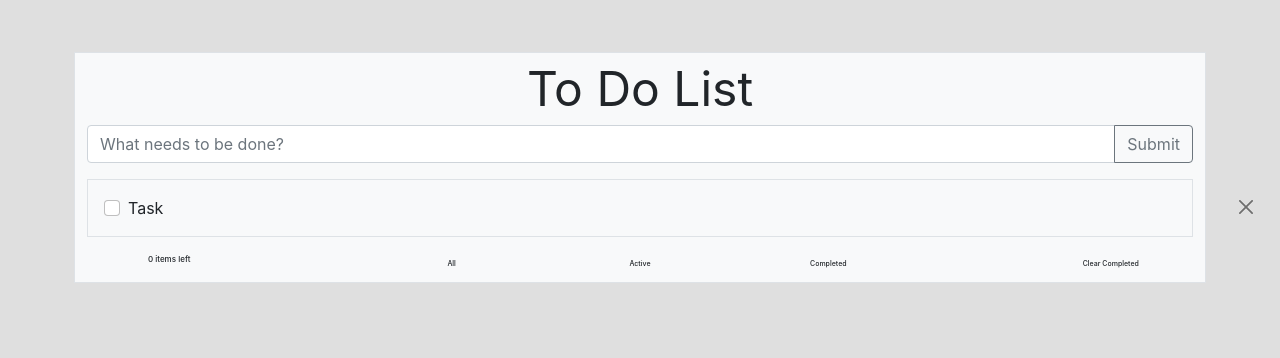
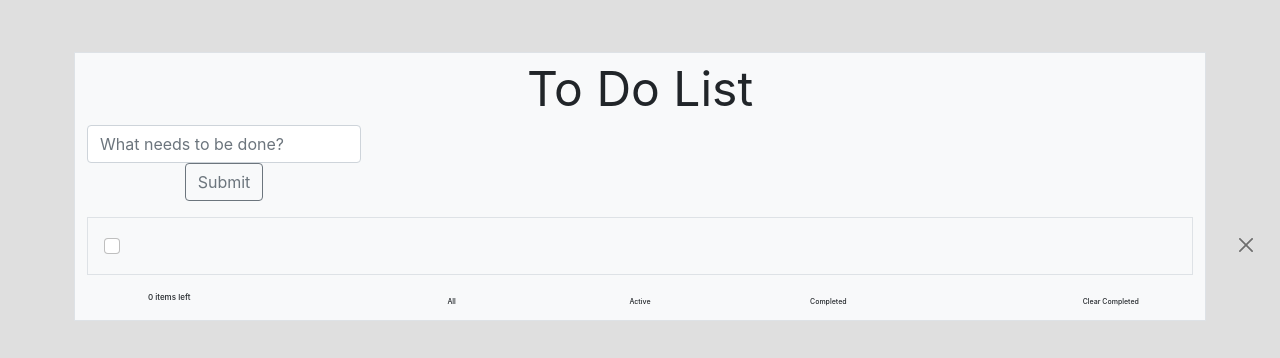
Before and after one commit to sflittrell/to_do_app, a React (Create React App) app: page / in a window 1280 px wide. Shown: the top 358 px of the page. Built offline with nearby package versions, Linux system fonts and the light colour scheme.

Commit message:
input field added with some functionality

```diff
--- a/src/App.js
+++ b/src/App.js
@@ -7,15 +7,38 @@ class App extends React.Component {
 
   constructor() {
     super();
-    this.taskArr = [];
+    this.test = 'test';
     this.state = {
+      taskArr: [],
+      taskInput: 'Task input goes here',
+      completed: false
+    }
 
-    }
+    this.submitBtn = this.submitBtn.bind(this)
+    this.handleChange = this.handleChange.bind(this);
+    // this.handleSubmit = this.handleSubmit.bind(this);
+  }
+
+  handleChange(e) {
+    this.state.taskInput = e.target.value;
+    console.log(this.state.taskInput);
+  }
+
+  handleSubmit(e) {
+    this.setState({taskArr: [this.state.taskInput]})
+    this.setState({taskInput: ''})
+    e.preventDefault();
   }
 
   itemsLeft() {
-    return this.taskArr.length;
+    return this.state.taskArr.length;
   }
+
+  submitBtn(e) {
+
+  }
+
+
 
   render() {
     return (
@@ -25,19 +48,25 @@ class App extends React.Component {
             <div className="row">
               <header className="App-header">
                 To Do List
-        </header>
+              </header>
             </div>
             <div className="row">
               <div className="input-group mb-3">
-                <input type="text" class="form-control" placeholder="What needs to be done?" aria-label="Recipient's username" aria-describedby="button-addon2" />
-                <button class="btn btn-outline-secondary" type="button" id="button-addon2">Submit</button>
+              <form onSubmit={this.handleSubmit}>
+                <input
+                type="text"
+                className="form-control"
+                placeholder="What needs to be done?"
+                onChange={this.handleChange}
+                />
+                <input className="btn btn-outline-secondary" type="submit" value="Submit" />
+                {/* <button className="btn btn-outline-secondary" type="button" id="subBtn" onClick={this.submitBtn}>Submit</button> */}
+                </form>
               </div>
             </div>
             <div className="row">
               <ul className="tasks list-unstyled">
-                <li>
-                  <Task />
-                </li>
+                  <Task taskInput={this.state.taskArr[0]} />
               </ul>
             </div>
             <div className="row">
--- a/src/Task.js
+++ b/src/Task.js
@@ -1,27 +1,35 @@
 import { render } from '@testing-library/react';
 import React from 'react';
 
-class Task extends React.Component {
-    constructor(props) {
-        super();
-        this.id = '';
+function Task(props) {
 
+    // console.log(props)
+
+
+
+        return (
+            <li>
+            <div className="task text-start">
+                <div className="form-check border p-3">
+                    <input
+                    className="form-check-input ms-0"
+                    type="checkbox"
+                    value=""
+                    />
+                    <label
+                    className="form-check-label ms-2"
+                    htmlFor="flexCheckDefault">
+                        {props.taskArr}
+                    </label>
+                    <button
+                    type="button"
+                    className="btn-close btn-sm position-absolute end-0 me-4">
+                    </button>
+                </div>
+            </div>
+            </li>
+        )
     }
 
-    render() {
-        return (
-            <div className="task text-start">
-                <div className="form-check border p-3">
-                    <input className="form-check-input ms-0" type="checkbox" value="" id="flexCheckDefault" />
-                    <label className="form-check-label ms-2" for="flexCheckDefault">
-                        Task
-                    </label>
-                    <button type="button" className="btn-close btn-sm position-absolute end-0 me-4" aria-label="Close"></button>
-                </div>
-
-            </div>
-        )
-    }
-}
 
 export default Task;
```
Also changed, not shown: 1 other file (tests, documents, lock files or other folders).
